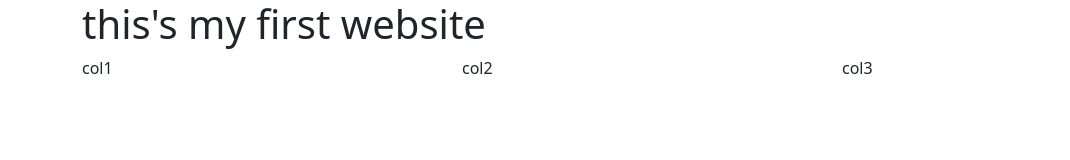
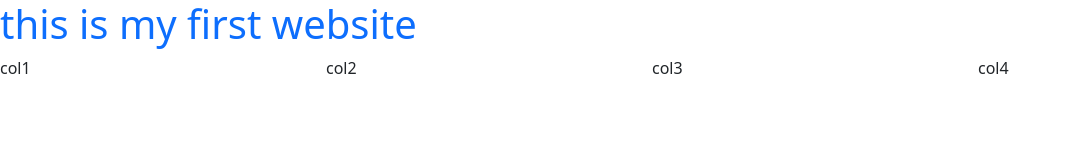
Before and after one commit to ezrangetich/portfolio, a plain HTML site: page index.html in a window 1280 px wide. Shown: the whole page, without its empty margins (0-1070 px from the left). Drawn offline with nearby package versions, Linux system fonts and the light colour scheme.

Commit message:
about text

```diff
--- a/index.html
+++ b/index.html
@@ -10,14 +10,17 @@
 
 </head>
 <body>
-    <div class="container">
-        <h1>this's my first website</h1>
+    <div class="container.fluid">
+        <div class="h1 text-primary">
+            this is my first website
+        </div>
         <div class="row">
             <div class="col">col1</div>
             <div class="col">col2</div>
             <div class="col">col3</div>
+            <div class="col">col4</div>
+        </div>
 
-        </div>
     </div>
 
 </body>
```
